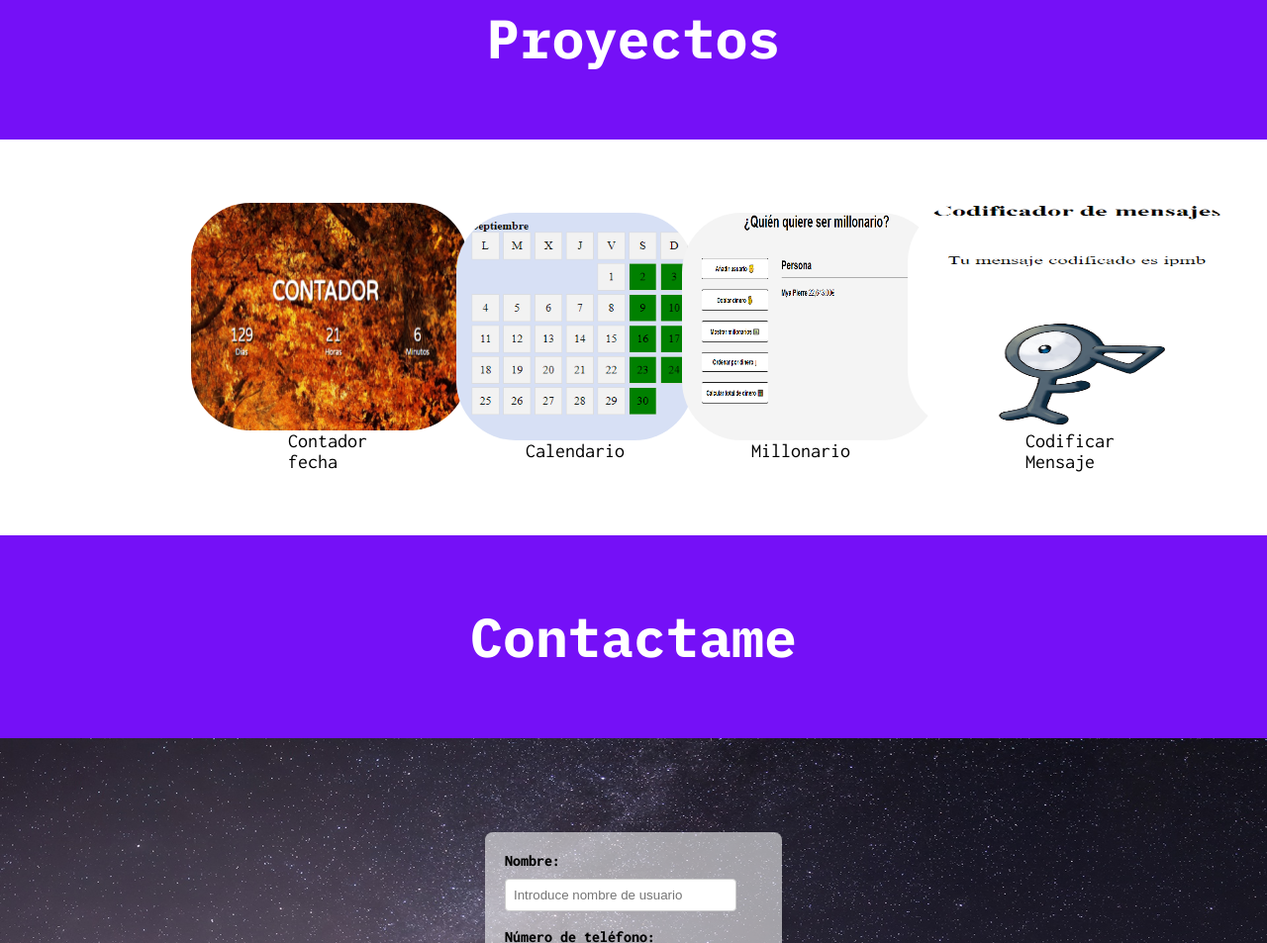
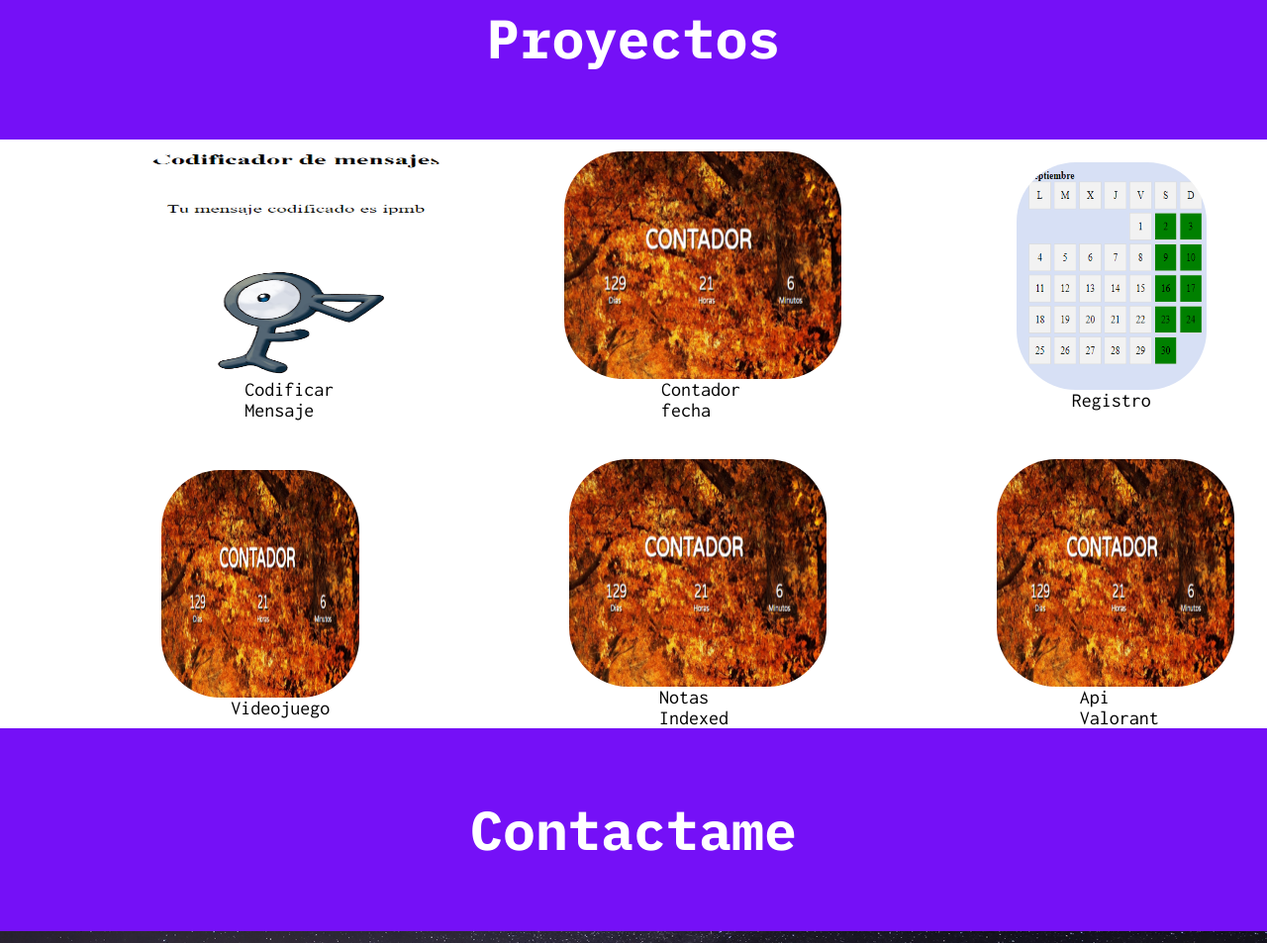
Before and after one commit to FernandoBenitezCano/Portfolio, a plain HTML site: page index.html in a window 1280 px wide. Shown: the part 2545-3498 px from the top of the page at 99% size. Drawn offline with Linux system fonts and the light colour scheme.

Commit message:
ACTUALIZACION

```diff
--- a/index.html
+++ b/index.html
@@ -91,24 +91,39 @@
 
         <div class="proyectos">
             <div>
+                <div id="mensaje" class="mensaje">
+                </div>
+                <p class="texto-pie">Codificar Mensaje</p>
+            </div>
+
+            <div>
                 <div id="fecha" class="fecha">
                 </div>
                 <p class="texto-pie">Contador fecha</p>
             </div>
+
             <div>
                 <div id="calendario" class="calendario">
                 </div>
-                <p class="texto-pie">Calendario</p>
+                <p class="texto-pie">Registro</p>
             </div>
+
             <div>
-                <div id="millonario" class="millonario">
+                <div id="fecha" class="fecha">
                 </div>
-                <p class="texto-pie">Millonario</p>
+                <p class="texto-pie">Videojuego</p>
             </div>
+
             <div>
-                <div id="mensaje" class="mensaje">
+                <div id="fecha" class="fecha">
                 </div>
-                <p class="texto-pie">Codificar Mensaje</p>
+                <p class="texto-pie">Notas Indexed</p>
+            </div>
+
+            <div>
+                <div id="fecha" class="fecha">
+                </div>
+                <p class="texto-pie">Api Valorant</p>
             </div>
         </div>
 
--- a/style.css
+++ b/style.css
@@ -166,14 +166,16 @@ tr {
 }
 
 .proyectos {
-    display: flex;
-    justify-content: var(--centar);
-    gap: 10%;
-    align-items: var(--centar);
-    flex-wrap: wrap;
-    margin-top: 5%;
-    margin-bottom: 5%;
+    display: grid;
+    grid-template-columns: 400px 400px 400px;
+    margin-top: 1%;
+    grid-row-gap: 39px;
+    grid-row: 8px;
+    align-items: center;
+    justify-content: space-around;
+    justify-items: center;
 }
+
 
 .fecha,
 .mensaje,
```
